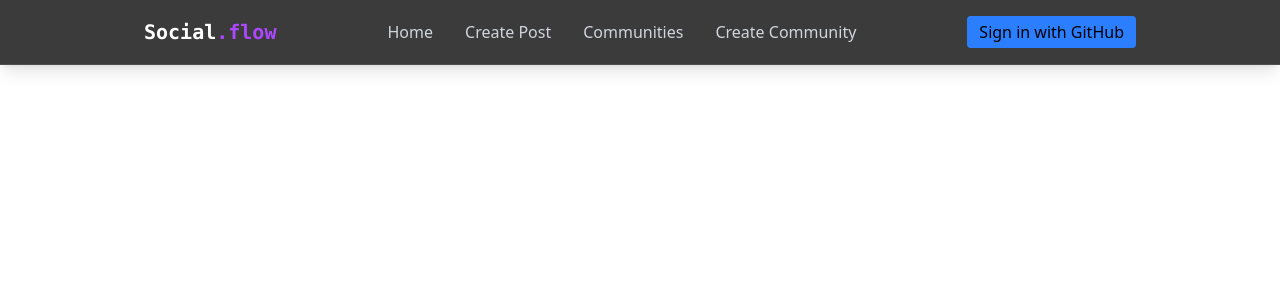
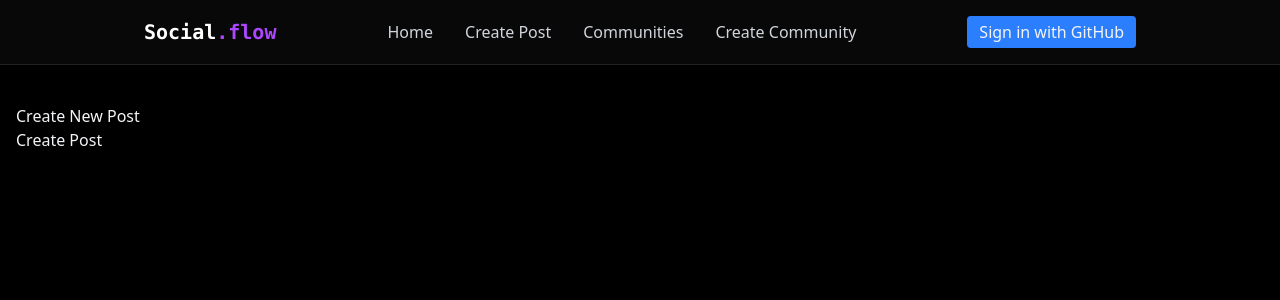
Before and after one commit to KPTeoh/social-media, a React (Vite) app: page /create in a window 1280 px wide. Shown: the top 300 px of the page. Built offline with nearby package versions, Linux system fonts and the light colour scheme.

Commit message:
add create post component and route

```diff
--- a/src/App.tsx
+++ b/src/App.tsx
@@ -1,14 +1,16 @@
 import { Route, Routes } from "react-router";
 import { Home } from "./pages/Home";
 import { Navbar } from "./components/Navbar";
+import { CreatePostPage } from "./pages/CreatePostPage";
 
 function App() {
   return (
-    <div>
-      <div>
-        <Navbar />
+    <div className="min-h-screen bg-black text-gray-100 transition-opacity duration-700 pt-20">
+      <Navbar />
+      <div className="container mx-auto px-4 py-6">
         <Routes>
           <Route path="/" element={<Home />} />
+          <Route path="/create" element={<CreatePostPage />} />
         </Routes>
       </div>
     </div>
--- /dev/null
+++ b/src/components/CreatePost.tsx
@@ -0,0 +1,3 @@
+export const CreatePost = () => {
+  return <div>Create Post</div>;
+};
--- /dev/null
+++ b/src/pages/CreatePostPage.tsx
@@ -0,0 +1,10 @@
+import { CreatePost } from "../components/CreatePost";
+
+export const CreatePostPage = () => {
+  return (
+    <div>
+      <h2>Create New Post</h2>
+      <CreatePost />
+    </div>
+  );
+};
```
